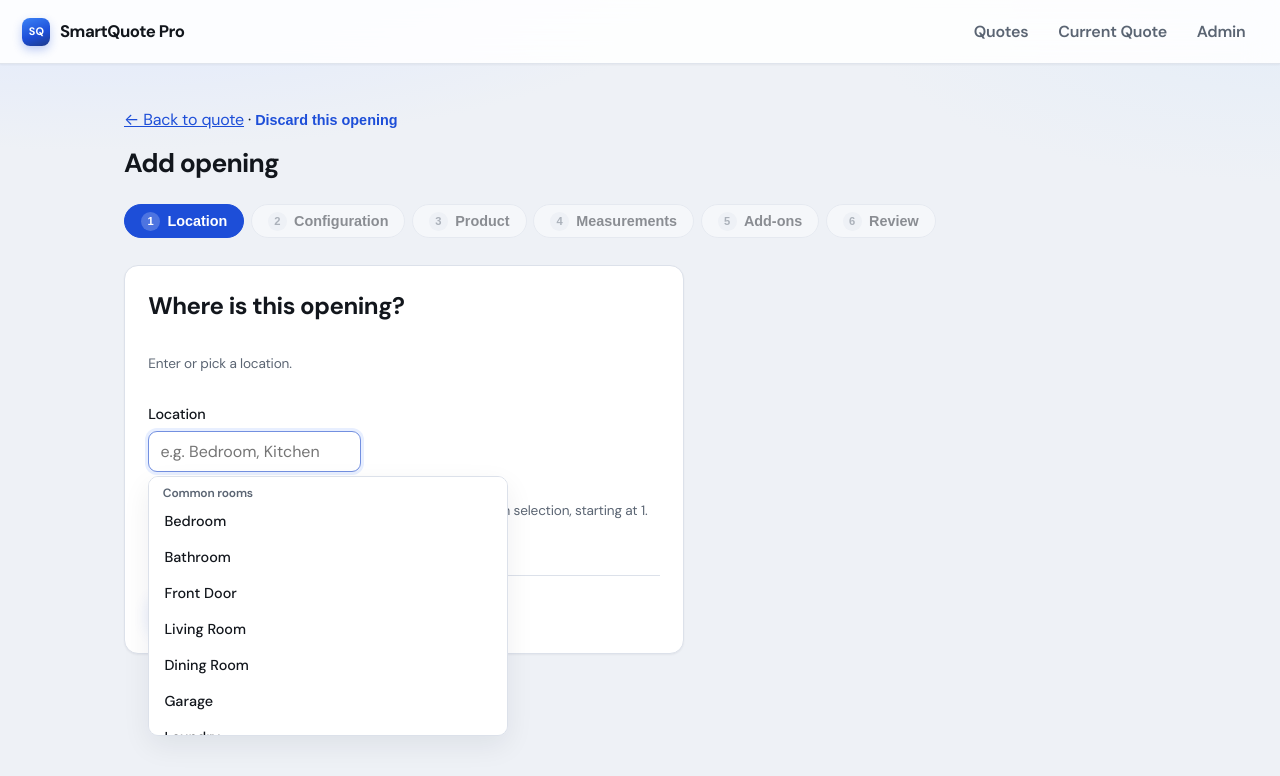
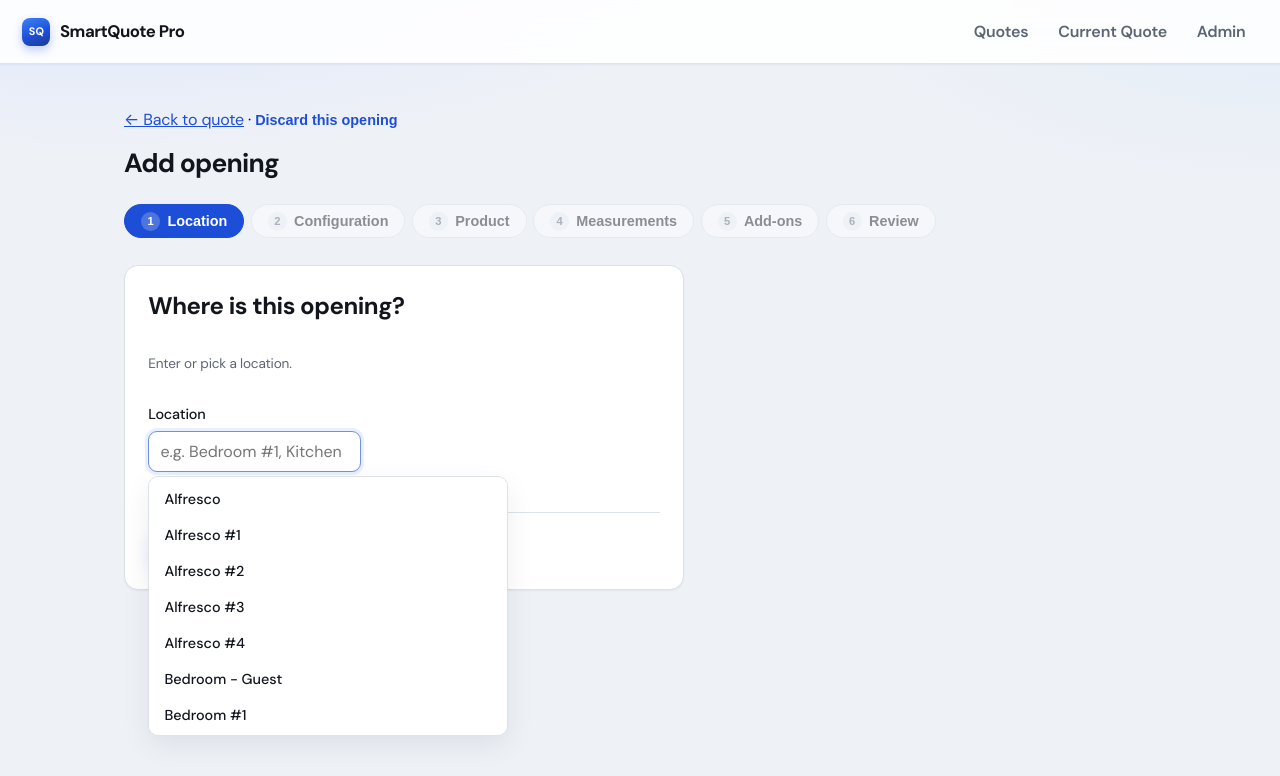
Before and after one commit to kyle-zjy/SmartQuote-Pro, a React (Vite) app: page /quotes/00033022/items/new in a window 1280 px wide. Shown: the top 776 px of the page. Built offline with nearby package versions, Linux system fonts and the light colour scheme.

Commit message:
Update location room options

```diff
--- a/src/lib/roomTypes.ts
+++ b/src/lib/roomTypes.ts
@@ -1,16 +1,84 @@
-// Common room type suggestions offered (via predictive text, not a fixed dropdown) when
-// adding an opening. Staff can always type something else entirely -- these are starting
-// points, not the only valid values.
-export const NUMBERED_ROOM_TYPES = ['Bedroom', 'Bathroom']
-
-export const SINGLE_ROOM_TYPES = ['Front Door', 'Living Room', 'Dining Room', 'Garage', 'Laundry', 'Kitchen']
-
-export const ROOM_TYPE_OPTIONS = [...NUMBERED_ROOM_TYPES, ...SINGLE_ROOM_TYPES]
-
-/** Room types houses typically have more than one of -- selecting these suggests the next number. */
-export function isNumberedRoomType(roomType: string): boolean {
-  return NUMBERED_ROOM_TYPES.includes(roomType)
-}
+export const ROOM_TYPE_OPTIONS = [
+  'Alfresco',
+  'Alfresco #1',
+  'Alfresco #2',
+  'Alfresco #3',
+  'Alfresco #4',
+  'Bedroom - Guest',
+  'Bedroom #1',
+  'Bedroom #2',
+  'Bedroom #3',
+  'Bedroom #4',
+  'Bedroom #5',
+  'Breakfast Area',
+  "Butler's Pantry",
+  'Carport',
+  'Cellar',
+  'Courtyard',
+  'Dining Room',
+  'Ensuite',
+  'Ensuite #1',
+  'Ensuite #2',
+  'Ensuite #3',
+  'Ensuite #4',
+  'Ensuite #5',
+  'Entry',
+  'Family Room',
+  'Formal Living Room',
+  'Formal Lounge',
+  'Front Door',
+  'Games Room',
+  'Garage',
+  'Gym',
+  'Hallway',
+  'Hallway #1',
+  'Hallway #2',
+  'Hallway #3',
+  'Kitchen',
+  'Landing',
+  'Laundry',
+  'Library',
+  'Living Room',
+  'Living Room #1',
+  'Living Room #2',
+  'Lounge Room',
+  'Lounge Room #1',
+  'Lounge Room #2',
+  'Master',
+  'Master Retreat',
+  'Meals Area',
+  'Media Room',
+  'Mudroom',
+  'Music Room',
+  'Nursery',
+  'Office',
+  'Pantry',
+  'Patio',
+  'Pool Room',
+  'Porch',
+  'Powder Room',
+  'Rumpus Room',
+  'Sitting Room',
+  'Stairwell',
+  'Storage Room',
+  'Study',
+  'Sunroom',
+  'TV Room',
+  'Utility Room',
+  'Verandah',
+  'Verandah #1',
+  'Verandah #2',
+  'Verandah #3',
+  'Verandah #4',
+  'Walk In Pantry',
+  'Walk In Robe',
+  'WC',
+  'WC #1',
+  'WC #2',
+  'WIR',
+  'Workshop',
+  'Study Nook',
+]
 
 /**
  * Normalizes a location for comparison only (trims whitespace, lower-cases, collapses
@@ -20,20 +88,3 @@ export function isNumberedRoomType(roomType: string): boolean {
 export function normalizeLocationKey(location: string): string {
   return location.trim().toLowerCase().replace(/\s+/g, ' ')
 }
-
-/**
- * Finds the next free number for a numbered room type (e.g. "Bedroom" -> 1, then 2, ...),
- * based on the highest number already used among existing locations on the quote.
- */
-export function nextRoomNumber(roomType: string, existingLocations: string[]): number {
-  const prefix = normalizeLocationKey(roomType)
-  let highest = 0
-  for (const location of existingLocations) {
-    const normalized = normalizeLocationKey(location)
-    if (!normalized.startsWith(`${prefix} `)) continue
-    const suffix = normalized.slice(prefix.length + 1).trim()
-    const n = Number(suffix)
-    if (Number.isInteger(n) && n > highest) highest = n
-  }
-  return highest + 1
-}
--- a/src/pages/quote-item/ItemWizard.tsx
+++ b/src/pages/quote-item/ItemWizard.tsx
@@ -187,8 +187,6 @@ export default function ItemWizard() {
     setVisited((v) => new Set(v).add(next))
     setStep(next)
   }
-
-  const existingLocations = [...new Set(items.map((i) => (i.location ?? i.room)?.trim()).filter(Boolean))] as string[]
 
   function handleSave() {
     if (locked) {
@@ -401,7 +399,6 @@ export default function ItemWizard() {
       {step === 'location' && (
         <OpeningLocationStep
           value={draft.location}
-          existingLocations={existingLocations}
           originalLocation={mode === 'reuse' ? (sourceItem?.location ?? sourceItem?.room) : undefined}
           onNext={(location) => {
             patchDraft({ location })
--- a/src/pages/quote-item/OpeningLocationStep.tsx
+++ b/src/pages/quote-item/OpeningLocationStep.tsx
@@ -1,44 +1,17 @@
 import { useMemo, useRef, useState } from 'react'
-import { isNumberedRoomType, nextRoomNumber, normalizeLocationKey, ROOM_TYPE_OPTIONS } from '../../lib/roomTypes'
+import { normalizeLocationKey, ROOM_TYPE_OPTIONS } from '../../lib/roomTypes'
 
-interface Suggestion {
-  label: string
-  group: 'Used on this quote' | 'Common rooms'
-}
-
-function buildSuggestions(text: string, existingLocations: string[]): Suggestion[] {
+function buildSuggestions(text: string): string[] {
   const query = normalizeLocationKey(text)
-  const seen = new Set<string>()
-  const suggestions: Suggestion[] = []
-
-  for (const location of existingLocations) {
-    const trimmed = location.trim()
-    const key = normalizeLocationKey(trimmed)
-    if (!trimmed || seen.has(key)) continue
-    if (query && !key.includes(query)) continue
-    seen.add(key)
-    suggestions.push({ label: trimmed, group: 'Used on this quote' })
-  }
-
-  for (const roomType of ROOM_TYPE_OPTIONS) {
-    const key = normalizeLocationKey(roomType)
-    if (seen.has(key)) continue
-    if (query && !key.includes(query)) continue
-    seen.add(key)
-    suggestions.push({ label: roomType, group: 'Common rooms' })
-  }
-
-  return suggestions
+  return ROOM_TYPE_OPTIONS.filter((roomType) => !query || normalizeLocationKey(roomType).includes(query))
 }
 
 export default function OpeningLocationStep({
   value,
-  existingLocations,
   originalLocation,
   onNext,
 }: {
   value: string
-  existingLocations: string[]
   /** When reusing an existing item, its original location. Shown so staff must confirm/change it. */
   originalLocation?: string
   onNext: (location: string) => void
@@ -48,14 +21,10 @@ export default function OpeningLocationStep({
   const [activeIndex, setActiveIndex] = useState(-1)
   const inputRef = useRef<HTMLInputElement>(null)
 
-  const suggestions = useMemo(() => buildSuggestions(text, existingLocations), [text, existingLocations])
+  const suggestions = useMemo(() => buildSuggestions(text), [text])
 
   function selectSuggestion(label: string) {
-    const nextValue =
-      ROOM_TYPE_OPTIONS.includes(label) && isNumberedRoomType(label)
-        ? `${label} ${nextRoomNumber(label, existingLocations)}`
-        : label
-    setText(nextValue)
+    setText(label)
     setIsOpen(false)
     setActiveIndex(-1)
     inputRef.current?.focus()
@@ -77,7 +46,7 @@ export default function OpeningLocationStep({
     } else if (e.key === 'Enter') {
       if (isOpen && activeIndex >= 0 && suggestions[activeIndex]) {
         e.preventDefault()
-        selectSuggestion(suggestions[activeIndex].label)
+        selectSuggestion(suggestions[activeIndex])
       }
     } else if (e.key === 'Escape') {
       setIsOpen(false)
@@ -89,8 +58,6 @@ export default function OpeningLocationStep({
     if (!text.trim()) return
     onNext(text.trim())
   }
-
-  let lastGroup: string | null = null
 
   return (
     <div className="calculator">
@@ -128,36 +95,30 @@ export default function OpeningLocationStep({
             onFocus={() => setIsOpen(true)}
             onBlur={() => setIsOpen(false)}
             onKeyDown={handleKeyDown}
-            placeholder="e.g. Bedroom, Kitchen"
+            placeholder="e.g. Bedroom #1, Kitchen"
             autoFocus
             autoComplete="off"
           />
           {isOpen && suggestions.length > 0 ? (
             <ul className="location-autocomplete__list" role="listbox">
-              {suggestions.map((suggestion, index) => {
-                const showGroupHeader = suggestion.group !== lastGroup
-                lastGroup = suggestion.group
-                return (
-                  <li key={`${suggestion.group}-${suggestion.label}`}>
-                    {showGroupHeader ? <p className="location-autocomplete__group">{suggestion.group}</p> : null}
+              {suggestions.map((suggestion, index) => (
+                <li key={suggestion}>
                   <button
                     type="button"
                     role="option"
                     aria-selected={index === activeIndex}
                     className={`location-autocomplete__option${index === activeIndex ? ' location-autocomplete__option--active' : ''}`}
                     onMouseDown={(e) => e.preventDefault()}
-                      onClick={() => selectSuggestion(suggestion.label)}
+                    onClick={() => selectSuggestion(suggestion)}
                   >
-                      {suggestion.label}
+                    {suggestion}
                   </button>
                 </li>
-                )
-              })}
+              ))}
             </ul>
           ) : null}
         </div>
       </label>
-      <p className="muted small">Tip: For bedrooms or bathrooms, numbering is autofilled on selection, starting at 1.</p>
 
       <div className="wizard-actions">
         <button type="button" className="primary-button" onClick={handleContinue} disabled={!text.trim()}>
```
Lines whose indentation alone changed are shown as unchanged.
